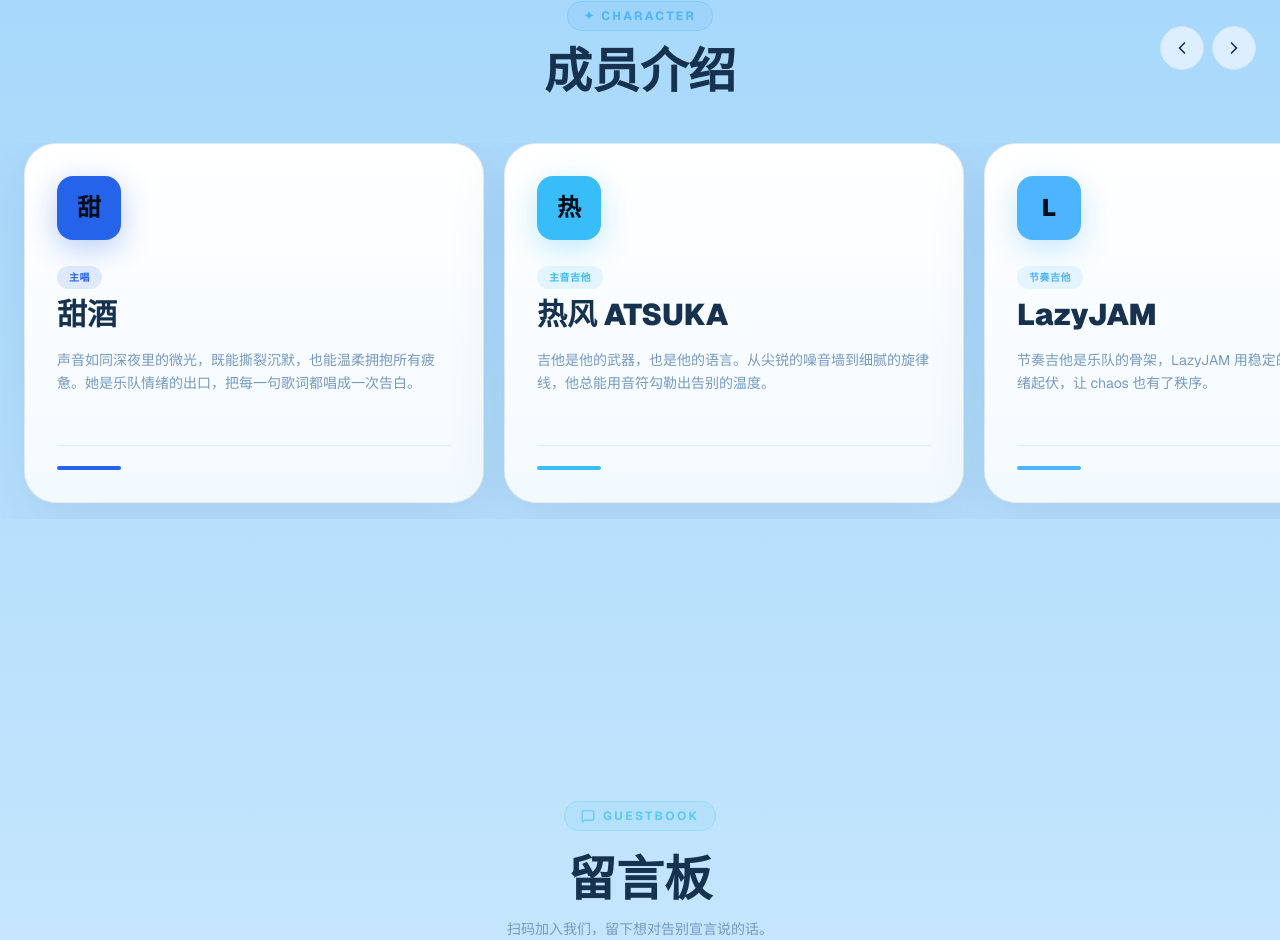
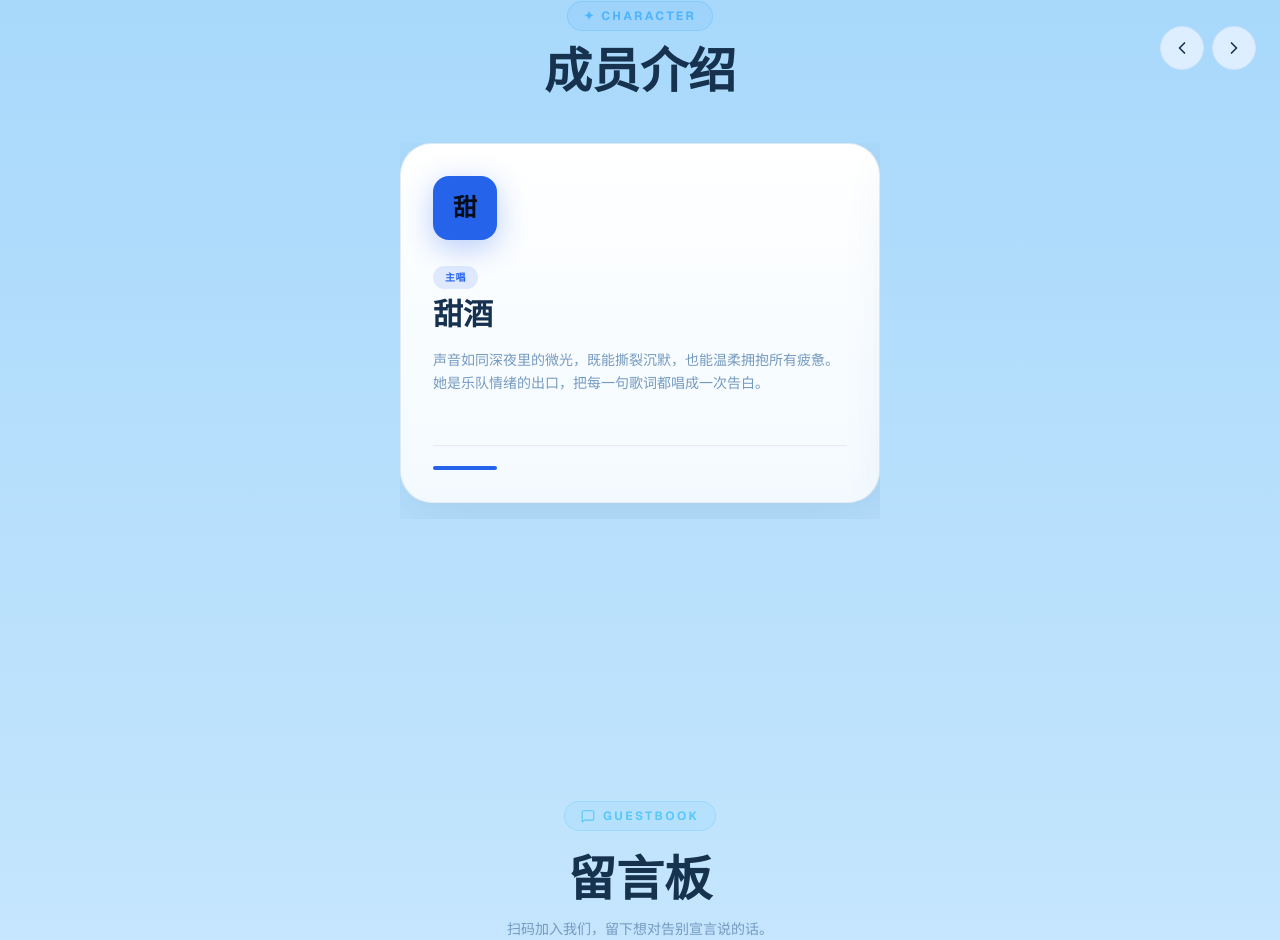
Before and after one commit to cyixi34/kokusen0910, a Next.js app: page /kokusen0910/ in a window 1280 px wide. Shown: the part 1951-2891 px from the top of the page. Built offline with nearby package versions, Linux system fonts and the light colour scheme.

Commit message:
Constrain member carousel width on desktop for single-card display

```diff
--- a/src/components/sections/Members.tsx
+++ b/src/components/sections/Members.tsx
@@ -105,7 +105,7 @@ export function MembersSection() {
           onPointerMove={handlePointerMove}
           onPointerUp={handlePointerEnd}
           onPointerLeave={handlePointerEnd}
-          className="flex overflow-x-auto snap-x snap-mandatory gap-5 pb-4 -mx-6 px-6 thin-scrollbar cursor-grab active:cursor-grabbing select-none"
+          className="flex overflow-x-auto snap-x snap-mandatory gap-5 pb-4 -mx-6 px-6 sm:mx-auto sm:px-0 sm:max-w-[480px] thin-scrollbar cursor-grab active:cursor-grabbing select-none"
         >
           {members.map((member) => (
             <motion.div
@@ -116,7 +116,7 @@ export function MembersSection() {
               initial="hidden"
               whileInView="visible"
               viewport={{ once: false, amount: 0.55 }}
-              className="snap-center shrink-0 w-full sm:w-[420px] lg:w-[460px]"
+              className="snap-center shrink-0 w-full"
             >
               <TiltCard glowColor={`${member.color}25`} className="h-full">
                 <div className="group block h-full window-frame p-6 md:p-8 flex flex-col min-h-[360px]">
```
